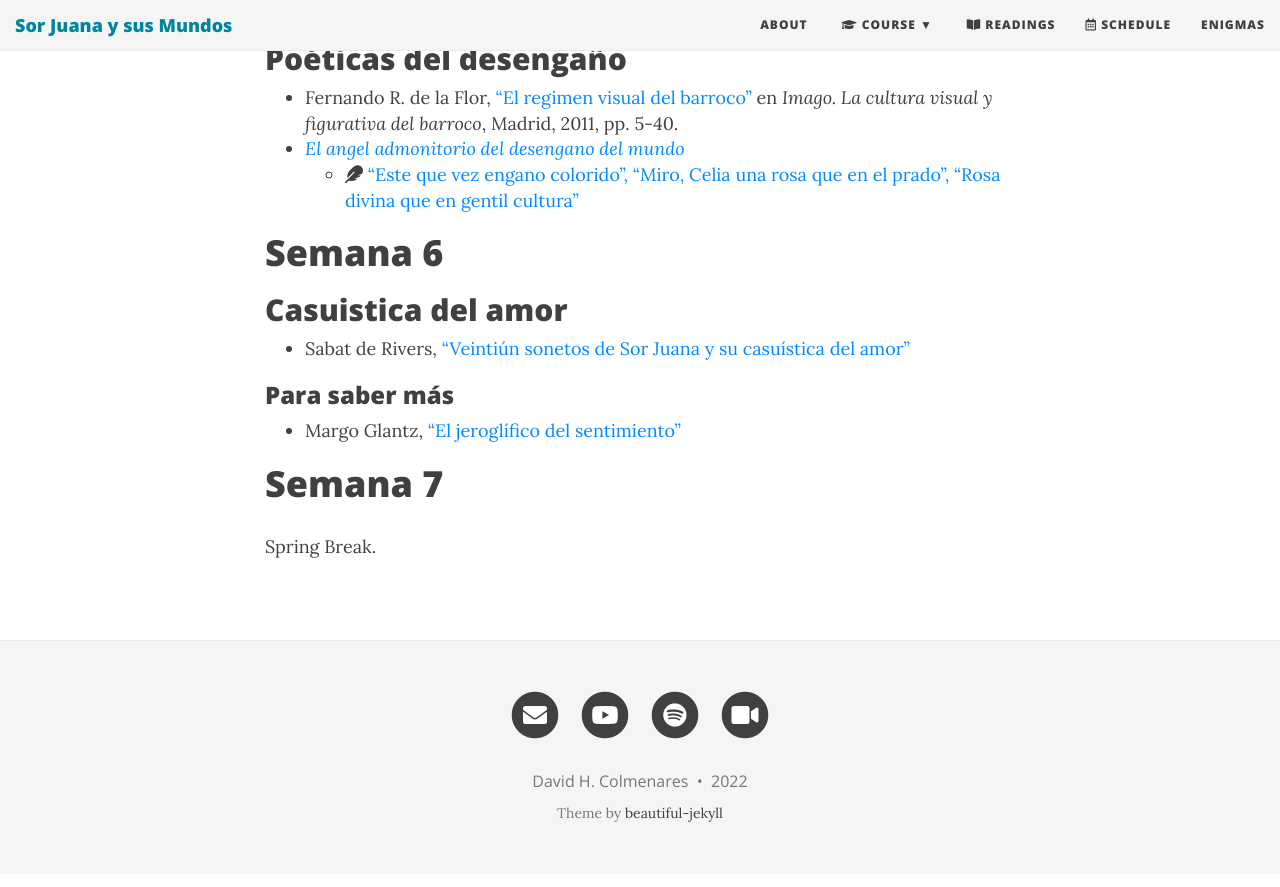
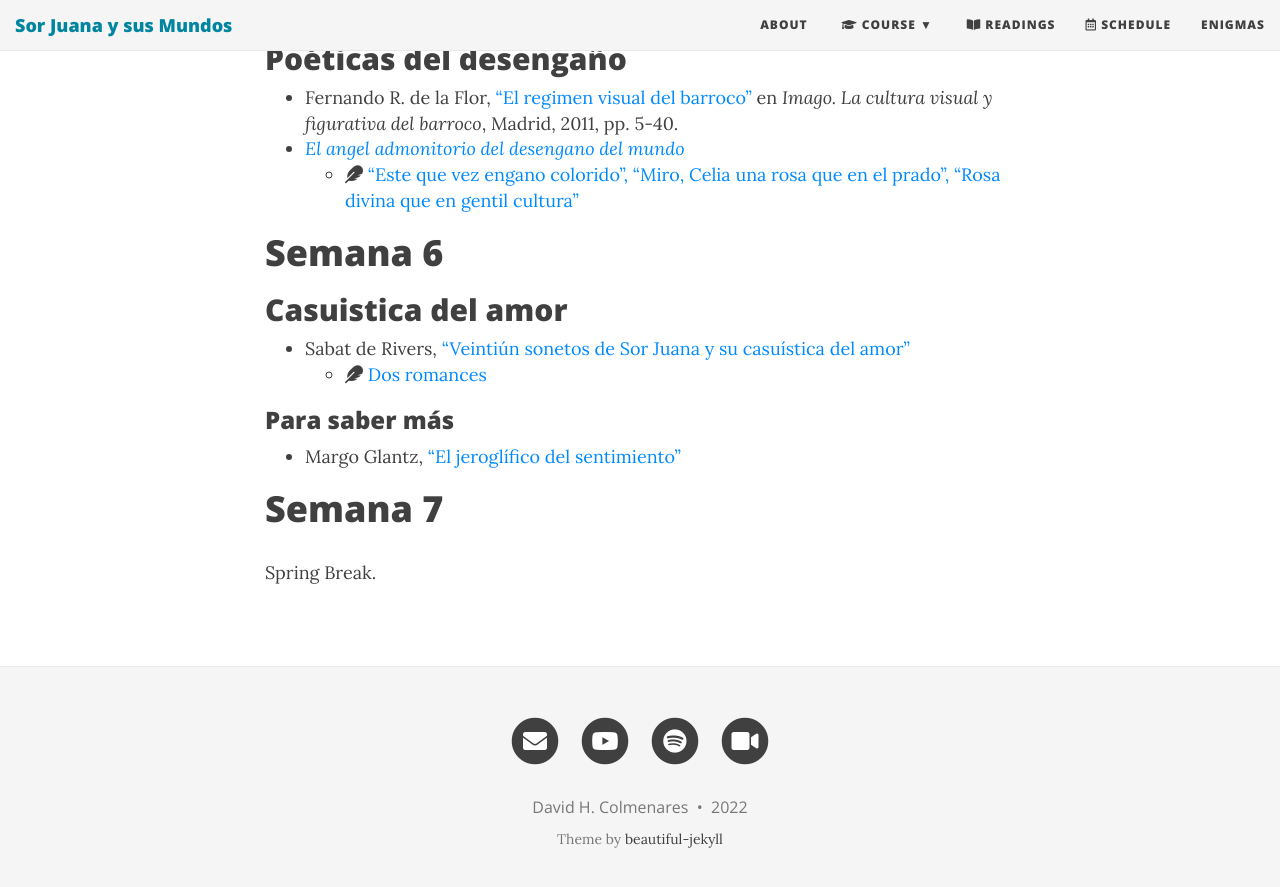
Before and after one commit to Hipomenes/sorjuana, a Jekyll site: the page built from syllabus.md, in a window 1280 px wide and 900 px high, scrolled down 2496 px. Shown: the top 887 px of the window. Built offline with Jekyll 4.4.1, drawn with Linux system fonts in a browser that asks for light colours; nearby versions of some CDN libraries.

Commit message:
Update syllabus.md

```diff
--- a/syllabus.md
+++ b/syllabus.md
@@ -69,6 +69,8 @@ bigimg: http://www.ilovelibraries.org/sites/default/files/palafoxianazoom.png
 ## Casuistica del amor
 
 - Sabat de Rivers, ["Veintiún sonetos de Sor Juana y su casuística del amor"](https://bushare-my.sharepoint.com/:b:/g/personal/dhcg_bu_edu/EZIUJq7JskxMiyE9bE_2qe8BoKe04YjmcFfZ8wHR_Vaw8A?e=dR7xsQ)
+  - <i class="fas fa-feather"></i> [Dos romances](https://bushare-my.sharepoint.com/:b:/g/personal/dhcg_bu_edu/EdF48iChmaxOmLKDNVLIx0gBtvs-IASPC2b3rEyvvZKdHw?e=Pfc8Wp)
+
 
 ### Para saber más
 
```
